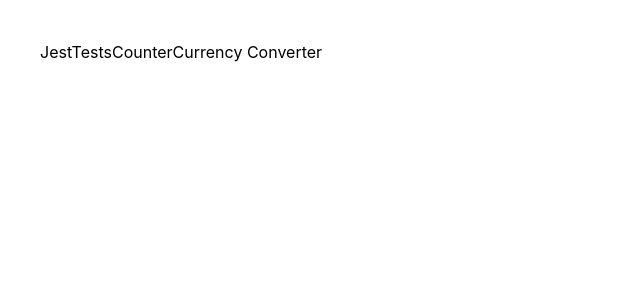
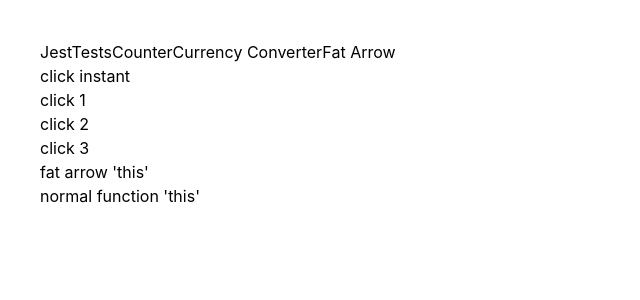
Before and after one commit to LukaszBielsko/react-playground, a React (Create React App) app: page /fat-arrow in a window 1280 px wide. Shown: the top 300 px of the page, without its empty margins (0-640 px from the left). Built offline with nearby package versions, Linux system fonts and the light colour scheme.

Commit message:
playing with fat arrows

```diff
--- a/src/App.js
+++ b/src/App.js
@@ -5,6 +5,7 @@
 
 import JestTestsCounter from './components/JestTestsCounter.js';
 import CurrencyConverter from './components/CurrencyConverter';
+import FatArrow from './components/FatArrow';
 
 
 function App() {
@@ -14,6 +15,7 @@
       <div className="links">
         <Link to="/testing">JestTestsCounter</Link>
         <Link to="/currency-converter">Currency Converter</Link>
+        <Link to="/fat-arrow">Fat Arrow</Link>
       </div>
 
       <Switch>
@@ -23,6 +25,9 @@
         <Route exact path="/currency-converter">
           <CurrencyConverter/>
         </Route>
+        <Route exact path="/fat-arrow">
+          <FatArrow/>
+        </Route>
       </Switch>
 
     </div>
--- /dev/null
+++ b/src/components/FatArrow.js
@@ -0,0 +1,43 @@
+import React, {Component} from 'react';
+
+class FatArrow extends React.Component {
+
+  constructor() {
+    super();
+    this.name = 'MyComponent';
+
+    this.handleClick2 = this.handleClick1.bind(this);
+  }
+
+  handleClick1() {
+    alert(this); // this points to the function handleClick1, so undefined
+  }
+
+  handleClick3 = () => alert(this.name);
+
+  alertThisFatArrow = () => {
+    console.log('fat arrow',this)
+  }
+
+  alertThisNormalFunction() {
+    console.log('normal function',this)
+  }
+
+  render() {
+
+    console.log(this)
+
+    return (
+      <div>
+        <button className="block" onClick={this.handleClick1()}>click instant</button>
+        <button className="block" onClick={this.handleClick1}>click 1</button>
+        <button className="block" onClick={this.handleClick2}>click 2</button>
+        <button className="block" onClick={this.handleClick3}>click 3</button>
+        <button className="block" onClick={this.alertThisFatArrow}> fat arrow 'this'</button>
+        <button className="block" onClick={this.alertThisNormalFunction}> normal  function  'this'</button>
+      </div>
+    );
+  }
+}
+
+export default FatArrow ;
```
